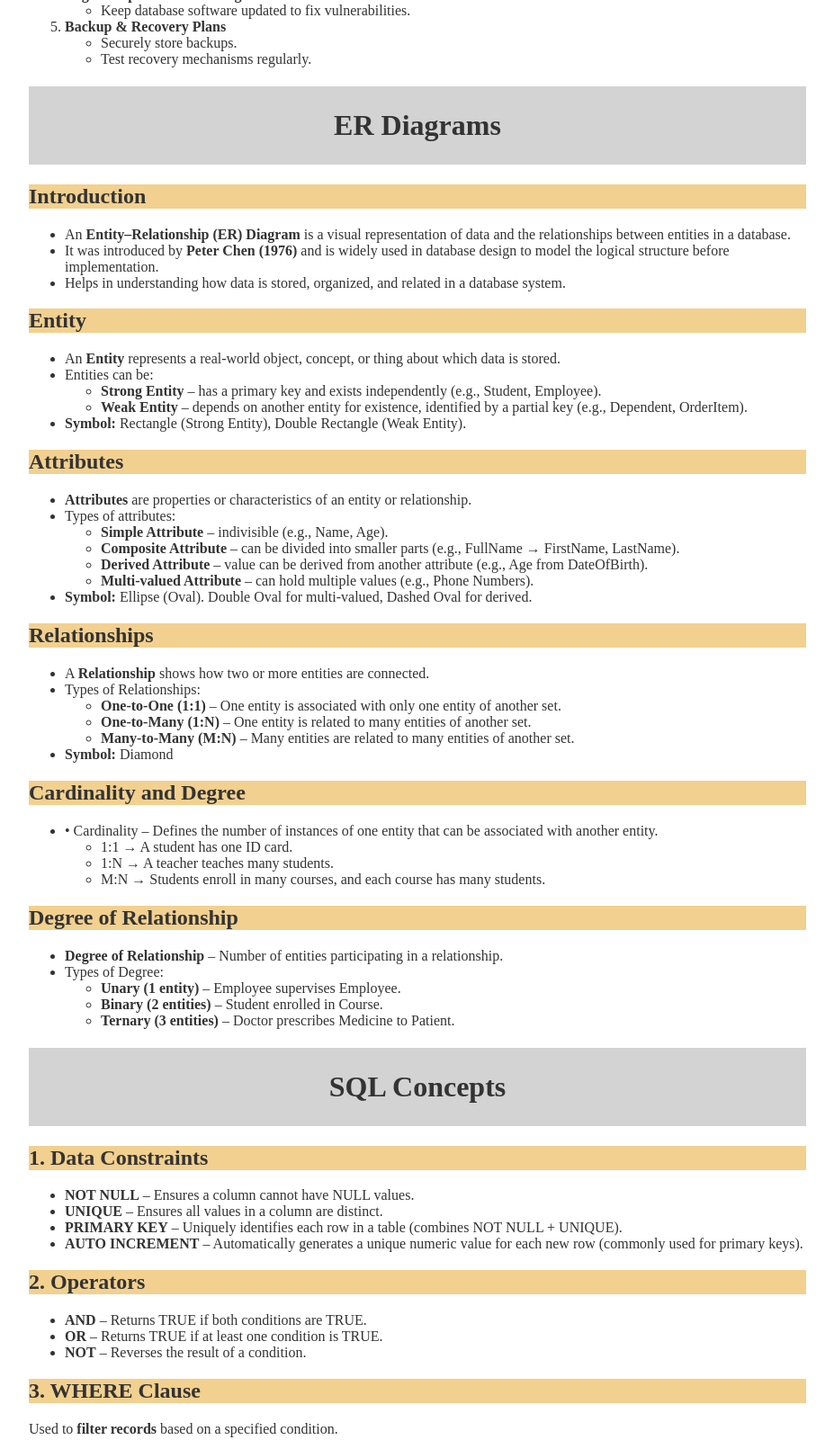
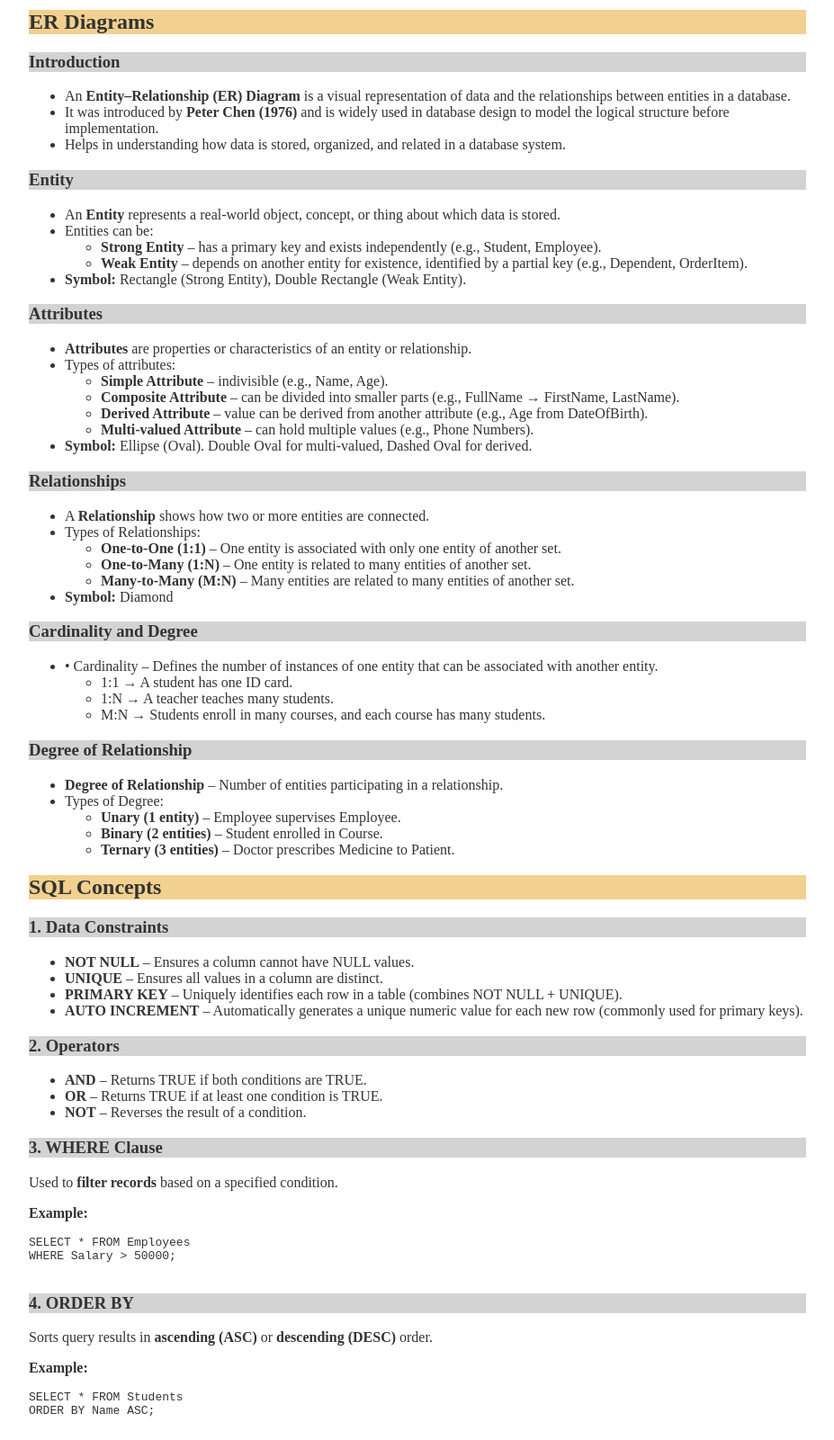
Before and after one commit to Kritma-905-11I/syl-g-12, a plain HTML site: page 1.html in a window 1280 px wide. Shown: the part 5295-6896 px from the top of the page at 90% size, without its empty margins (176-1103 px from the left). Drawn offline with Linux system fonts and the light colour scheme.

Commit message:
Update 1.html

```diff
--- a/1.html
+++ b/1.html
@@ -261,8 +261,8 @@ Good information should have the following features:
     <li><strong>DATETIME</strong> – Date and time format YYYY-MM-DD HH:MM:SS</li>
   </ul>
   </p>
-<h1> Database Security</h1>
-  <h2> Introduction</h2>
+<h2> Database Security</h2>
+  <h3> Introduction</h3>
   <p>Database security refers to the collection of tools, controls, and measures
     designed to establish and preserve the confidentiality, integrity, and availability
     of the data stored in a database. Since databases store critical organizational information
@@ -274,7 +274,7 @@ Good information should have the following features:
     <li><b>Integrity:</b> Ensuring data remains accurate and consistent.</li>
     <li><b>Availability:</b> Making sure data is accessible to authorized users when needed.</li>
   </ul>
-  <h2> Challenges in database security</h2>
+  <h3> Challenges in database security</h3>
    <ol>
     <li>Unauthorized Access – Hackers or insiders gaining access to sensitive information.</li>
     <li>SQL Injection Attacks – Malicious code inserted into queries to manipulate databases.</li>
@@ -285,7 +285,7 @@ Good information should have the following features:
     <li>Backup Security – Improperly secured backups being stolen or tampered with.</li>
     <li>Compliance Requirements – Meeting legal and regulatory standards like GDPR, HIPAA, etc.</li>
   </ol>
-  <h2> Security Measures</h2>
+  <h3> Security Measures</h3>
   <p> To protect databases, organizations adopt the following measures:</p>
    <ol>
     <li>
@@ -323,14 +323,14 @@ Good information should have the following features:
       </ul>
     </li>
   </ol>
-   <h1>ER Diagrams</h1>
-    <h2>Introduction</h2>
+   <h2>ER Diagrams</h2>
+    <h3>Introduction</h3>
     <ul>
       <li>An <strong>Entity–Relationship (ER) Diagram</strong> is a visual representation of data and the relationships between entities in a database.</li>
       <li>It was introduced by <strong>Peter Chen (1976)</strong> and is widely used in database design to model the logical structure before implementation.</li>
       <li>Helps in understanding how data is stored, organized, and related in a database system.</li>
     </ul>
-  <h2>Entity</h2>
+  <h3>Entity</h3>
     <ul>
       <li>An <strong>Entity</strong> represents a real-world object, concept, or thing about which data is stored.</li>
       <li>Entities can be:
@@ -341,7 +341,7 @@ Good information should have the following features:
       </li>
       <li><strong>Symbol:</strong> Rectangle (Strong Entity), Double Rectangle (Weak Entity).</li>
     </ul>
-   <h2>Attributes</h2>
+   <h3>Attributes</h3>
     <ul>
       <li><strong>Attributes</strong> are properties or characteristics of an entity or relationship.</li>
       <li>Types of attributes:
@@ -354,7 +354,7 @@ Good information should have the following features:
       </li>
       <li><strong>Symbol:</strong> Ellipse (Oval). Double Oval for multi-valued, Dashed Oval for derived.</li>
     </ul>
-   <h2>Relationships</h2>
+   <h3>Relationships</h3>
     <ul>
       <li>A <strong>Relationship</strong> shows how two or more entities are connected.</li>
       <li>Types of Relationships:
@@ -366,7 +366,7 @@ Good information should have the following features:
       </li>
       <li><strong>Symbol:</strong> Diamond</li>
     </ul>
-  <h2>Cardinality and Degree </h2>
+  <h3>Cardinality and Degree </h3>
   <ul>
     <li>•	Cardinality – Defines the number of instances of one entity that can be associated with another entity. </li>
     <ul>
@@ -375,7 +375,7 @@ Good information should have the following features:
       <li>	M:N → Students enroll in many courses, and each course has many students. </li>
     </ul>
   </ul>
-<h2>Degree of Relationship</h2>
+<h3>Degree of Relationship</h3>
     <ul>
       <li><strong>Degree of Relationship</strong> – Number of entities participating in a relationship.</li>
       <li>Types of Degree:
@@ -386,9 +386,9 @@ Good information should have the following features:
         </ul>
       </li>
     </ul>
-   <h1>SQL Concepts</h1>
+   <h2>SQL Concepts</h2>
 
-    <h2>1. Data Constraints</h2>
+    <h3>1. Data Constraints</h3>
     <ul>
       <li><strong>NOT NULL</strong> – Ensures a column cannot have NULL values.</li>
       <li><strong>UNIQUE</strong> – Ensures all values in a column are distinct.</li>
@@ -396,13 +396,13 @@ Good information should have the following features:
       <li><strong>AUTO INCREMENT</strong> – Automatically generates a unique numeric value for each new row (commonly used for primary keys).</li>
     </ul>
 
-    <h2>2. Operators</h2>
+    <h3>2. Operators</h3>
     <ul>
       <li><strong>AND</strong> – Returns TRUE if both conditions are TRUE.</li>
       <li><strong>OR</strong> – Returns TRUE if at least one condition is TRUE.</li>
       <li><strong>NOT</strong> – Reverses the result of a condition.</li>
     </ul>
-   <h2>3. WHERE Clause</h2>
+   <h3>3. WHERE Clause</h3>
     <p>Used to <strong>filter records</strong> based on a specified condition.</p>
     <p><strong>Example:</strong></p>
     <pre>
@@ -410,14 +410,13 @@ SELECT * FROM Employees
 WHERE Salary > 50000;
     </pre>
 
-    <h2>4. ORDER BY</h2>
+    <h3>4. ORDER BY</h3>
     <p>Sorts query results in <strong>ascending (ASC)</strong> or <strong>descending (DESC)</strong> order.</p>
     <p><strong>Example:</strong></p>
     <pre>
 SELECT * FROM Students
 ORDER BY Name ASC;
     </pre>
-
  </div>
  </body>
 </html>
```
